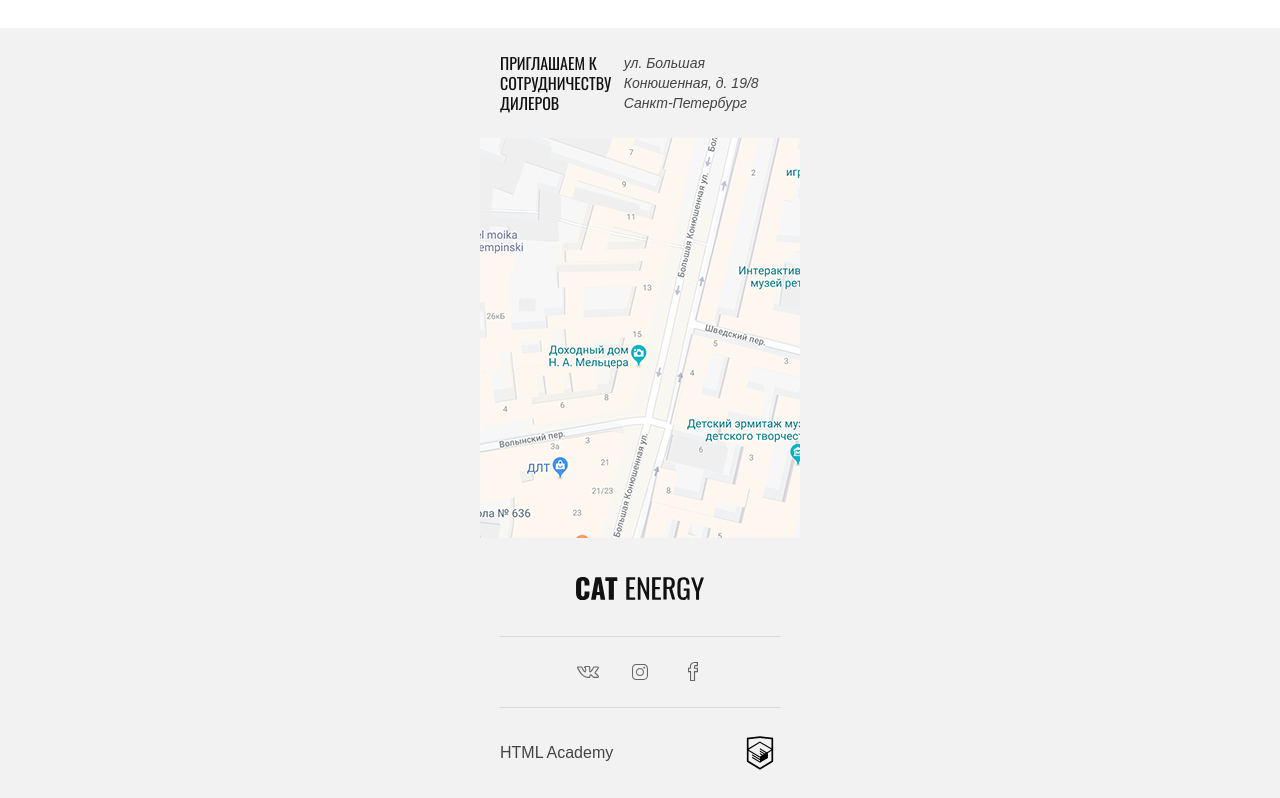
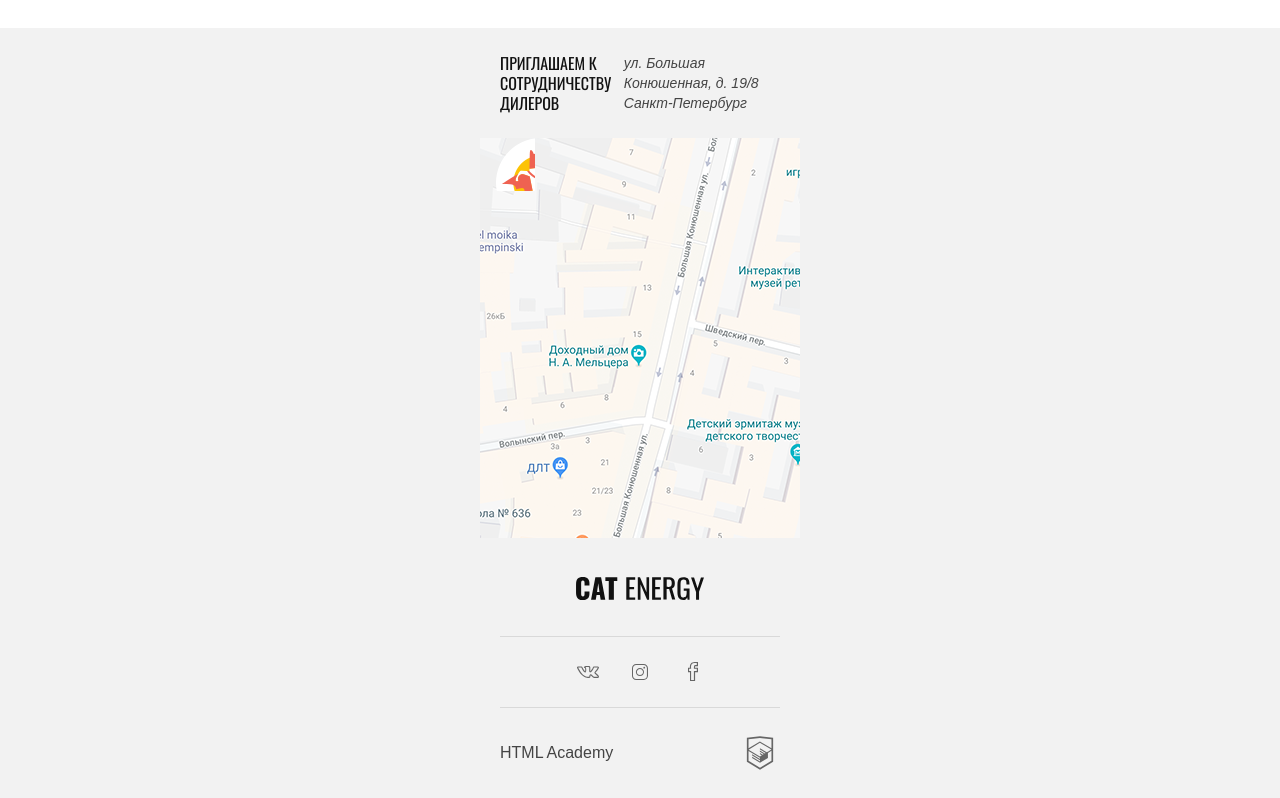
Before and after one commit to KopteLove/cat_energy, a website: page source/form.html in a window 1280 px wide. Shown: the part 1576-2374 px from the top of the page. Drawn offline with nearby package versions, Linux system fonts and the light colour scheme; files that its build step writes are made by us from their sources.

Commit message:
Добавляет разметку и стили для страницы с формой

```diff
--- a/source/form.html
+++ b/source/form.html
@@ -201,7 +201,7 @@
         <a href="https://htmlacademy.ru/intensive/adaptive" class="developer__link">
           <span>HTML Academy</span>
           <svg xmlns="http://www.w3.org/2000/svg" viewBox="0 0 60 60" width="40" height="40">
-            <path fill="666666" d="M30.2 5h-.2l-19.7 2.1v36.2l19.7 11.7 19.7-11.7v-36.2l-19.5-2.1zm17 36.8l-17.2 10.2-17.2-10.2v-14.8l17.1 10.2v1.8l-11.7-7v1.8l11.8 7.1v1.9l-11.8-7v1.8l11.8 7 11.9-7.1v-7.6l5.3-3.2v15.1zm-.1-17l-4.7 2.8-2.2 1.3-10.3-6.1v1.8l8.8 5.3h-.1l-.2.1-1.3.7-7.3-4.3v1.8l5.8 3.4-1.4.9-4.3-2.6v1.8l2.9 1.7-2.9 1.7-17-10.1 17-10.2 17.2 10zm.1-1.8l-17.3-10.2-17.1 10.2v-13.6l17.2-1.8 17.2 1.8v13.6z"/>
+            <path fill="#666666" d="M30.2 5h-.2l-19.7 2.1v36.2l19.7 11.7 19.7-11.7v-36.2l-19.5-2.1zm17 36.8l-17.2 10.2-17.2-10.2v-14.8l17.1 10.2v1.8l-11.7-7v1.8l11.8 7.1v1.9l-11.8-7v1.8l11.8 7 11.9-7.1v-7.6l5.3-3.2v15.1zm-.1-17l-4.7 2.8-2.2 1.3-10.3-6.1v1.8l8.8 5.3h-.1l-.2.1-1.3.7-7.3-4.3v1.8l5.8 3.4-1.4.9-4.3-2.6v1.8l2.9 1.7-2.9 1.7-17-10.1 17-10.2 17.2 10zm.1-1.8l-17.3-10.2-17.1 10.2v-13.6l17.2-1.8 17.2 1.8v13.6z"/>
           </svg>
         </a>
       </div>
--- a/source/sass/footer/page-footer.scss
+++ b/source/sass/footer/page-footer.scss
@@ -26,6 +26,17 @@
 .page-footer__map {
   width: 320px;
   margin: 0 auto;
+  position: relative;
+
+  &::before {
+    content: "";
+    width: 55px;
+    height: 53px;
+    position: absolute;
+    top: 0;
+    left: 0;
+    background: url("../img/map-pin.png") no-repeat;
+  }
 }
 
 .page-footer__logo {
--- a/source/sass/main-catalog/extra-product.scss
+++ b/source/sass/main-catalog/extra-product.scss
@@ -62,7 +62,7 @@
     position: absolute;
     top: 65px;
     left: 113px;
-    background: url("../../img/icon-gift.svg") no-repeat;
+    background: url("../img/icon-gift.svg") no-repeat;
     width: 55px;
     min-height: 60px;
   }
@@ -72,7 +72,7 @@
     position: absolute;
     top: 0;
     left: 0;
-    background: $green url("../img/gift-photo-mobile@1x.jpg") no-repeat;
+    background: url("../img/gift-photo-mobile@1x.jpg") no-repeat;
     width: 280px;
     min-height: 289px;
     z-index: -1;
--- a/source/sass/main-catalog/product.scss
+++ b/source/sass/main-catalog/product.scss
@@ -63,7 +63,7 @@
   margin: 82px auto 0;
 }
 
-.product--pseudo {
+.product__flex--pseudo {
   position: relative;
 
   &::before {
--- a/source/sass/main-form/form.scss
+++ b/source/sass/main-form/form.scss
@@ -46,6 +46,7 @@
   text-transform: uppercase;
   color: #444444;
   padding: 14px 15px;
+
   @include font-inherit();
 }
 
@@ -144,6 +145,7 @@
 .form__textarea {
   width: 100%;
   margin-top: 30px;
+
   @include font-inherit();
   text-transform: uppercase;
   padding: 14px 15px;
@@ -213,9 +215,11 @@
 .form__button {
   width: 100%;
   border: none;
+
   @include font-inherit();
   line-height: 20px;
   color: #ffffff;
+  cursor: pointer;
 }
 
 .form__necessarily-field {
```
Also changed, not shown: source/catalog.html (+1 -1 lines).
